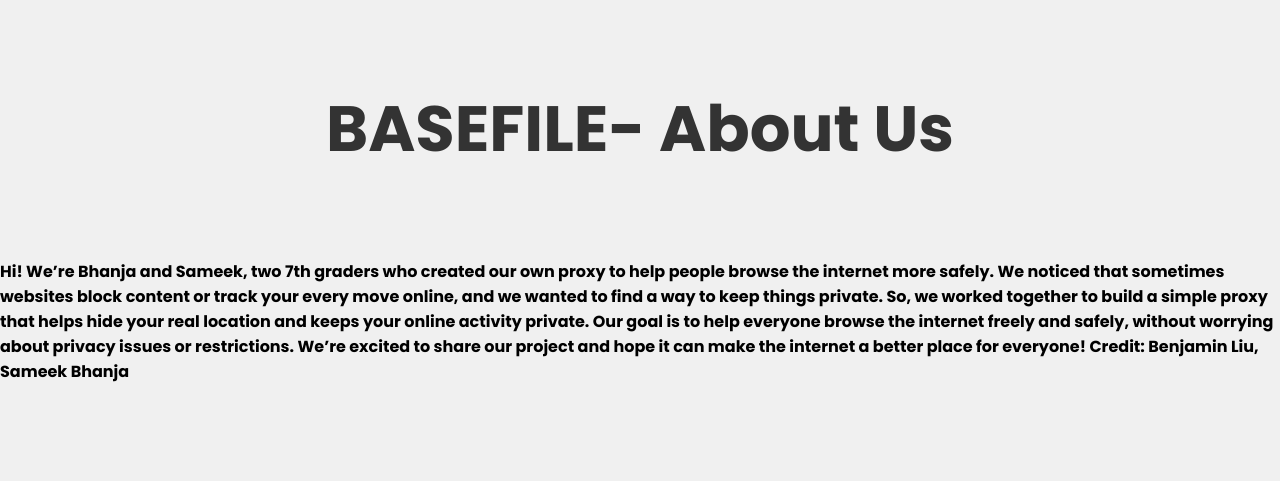
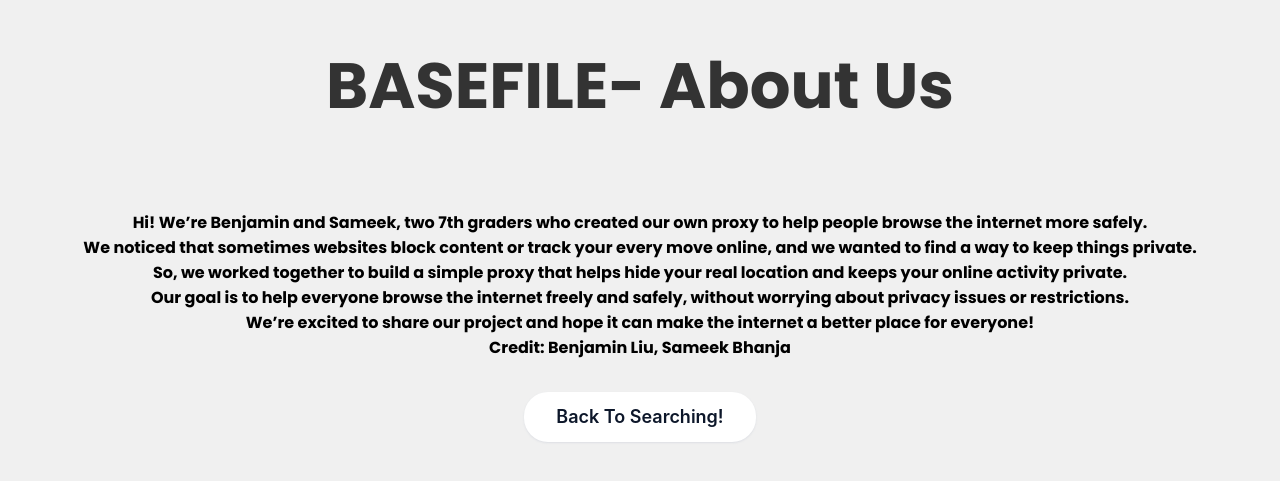
Before and after one commit to malawarecreator/math_learning_site_prxx, a website: page source/aboutme.html in a window 1280 px wide. Shown: the part 181-662 px from the top of the page. Drawn offline with Linux system fonts and the light colour scheme.

Commit message:
also added paragraph to about page (chatgpt), and button to go back to home (still doesn't work).

```diff
--- a/source/aboutme.html
+++ b/source/aboutme.html
@@ -22,19 +22,63 @@
         h1 {
             font-size: 4rem; /* Large font size for the heading */
             color: #333; /* Dark color for the heading */
+            text-align: center;
+            margin-bottom: 20px; /* Space between the heading and the input */
         }
 
+        /* Style for the input box */
+        .input-box {
+            padding: 10px;
+            font-size: 16px;
+            border: 1px solid #ccc;
+            border-radius: 4px;
+            width: 100%;
+            max-width: 400px; /* Limit the width of the input */
+        }
+        .button {
+            background-color: #fff;
+            border: 0 solid #e2e8f0;
+            border-radius: 1.5rem;
+            box-sizing: border-box;
+            color: #0d172a;
+            cursor: pointer;
+            display: inline-block;
+            font-family: "Basier circle",-apple-system,system-ui,"Segoe UI",Roboto,"Helvetica Neue",Arial,"Noto Sans",sans-serif,"Apple Color Emoji","Segoe UI Emoji","Segoe UI Symbol","Noto Color Emoji";
+            font-size: 1.1rem;
+            font-weight: 600;
+            line-height: 1;
+            padding: 1rem 1.6rem;
+            text-align: center;
+            text-decoration: none #0d172a solid;
+            text-decoration-thickness: auto;
+            transition: all .1s cubic-bezier(.4, 0, .2, 1);
+            box-shadow: 0px 1px 2px rgba(166, 175, 195, 0.25);
+            user-select: none;
+            -webkit-user-select: none;
+            touch-action: manipulation;
+        }
+        .button:hover {
+            background-color: #1e293b;
+            color: #fff;
+            }
+
+        @media (min-width: 768px) {
+            .button {
+                font-size: 1.125rem;
+                padding: 1rem 2rem;
+            }
+        }
     </style>
 </head>
 <body>
     <!-- Heading with "BASEFILE" -->
     <h1><center>BASEFILE- About Us</center></h1><br>
-    <p>Hi! We’re Bhanja and Sameek, two 7th graders who created our own proxy to help people browse the internet more safely.
-       We noticed that sometimes websites block content or track your every move online, and we wanted to find a way to keep things private.
-       So, we worked together to build a simple proxy that helps hide your real location and keeps your online activity private.
-       Our goal is to help everyone browse the internet freely and safely, without worrying about privacy issues or restrictions.
-       We’re excited to share our project and hope it can make the internet a better place for everyone!
-       Credit: Benjamin Liu, Sameek Bhanja</p>
-    <a>
+    <p><center>Hi! We’re Benjamin and Sameek, two 7th graders who created our own proxy to help people browse the internet more safely.<br>
+        We noticed that sometimes websites block content or track your every move online, and we wanted to find a way to keep things private. <br>
+        So, we worked together to build a simple proxy that helps hide your real location and keeps your online activity private. <br>
+        Our goal is to help everyone browse the internet freely and safely, without worrying about privacy issues or restrictions. <br>
+        We’re excited to share our project and hope it can make the internet a better place for everyone! <br>
+        Credit: Benjamin Liu, Sameek Bhanja</center></p>
+    <a href="aboutme.html"><button class="button" role="button">Back To Searching!</button></a>
 </body>
 </html>
--- a/source/index.js
+++ b/source/index.js
@@ -6,7 +6,7 @@
 
 app.get("/", (req, res) => {
     //send html file
-    res.sendFile(path.join(__dirname, "/home.html"))
+    res.sendFile(path.join(__dirname, "/aboutme.html"))
 });
 
 app.listen(process.env.PORT || 8080, () => {
```
